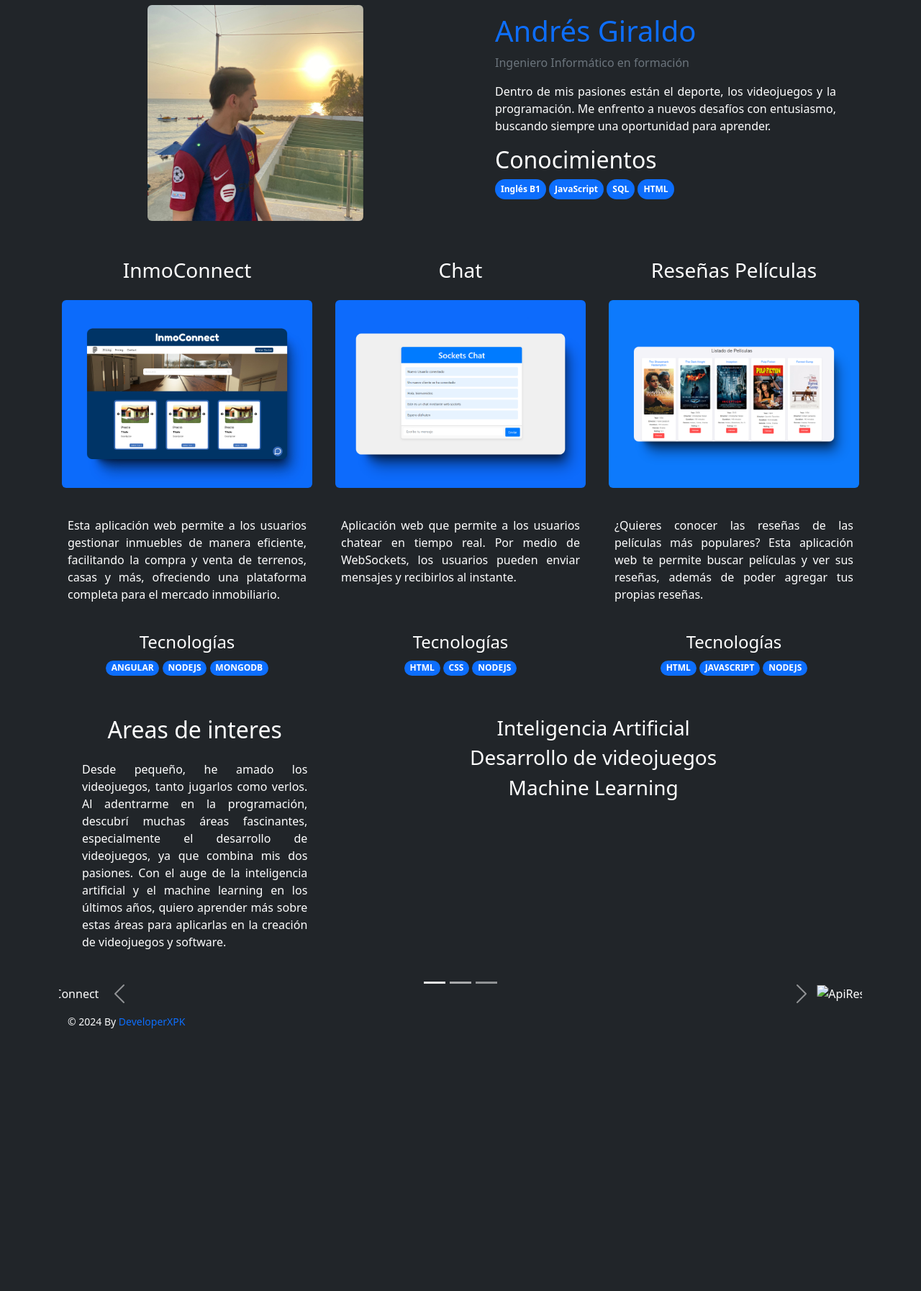
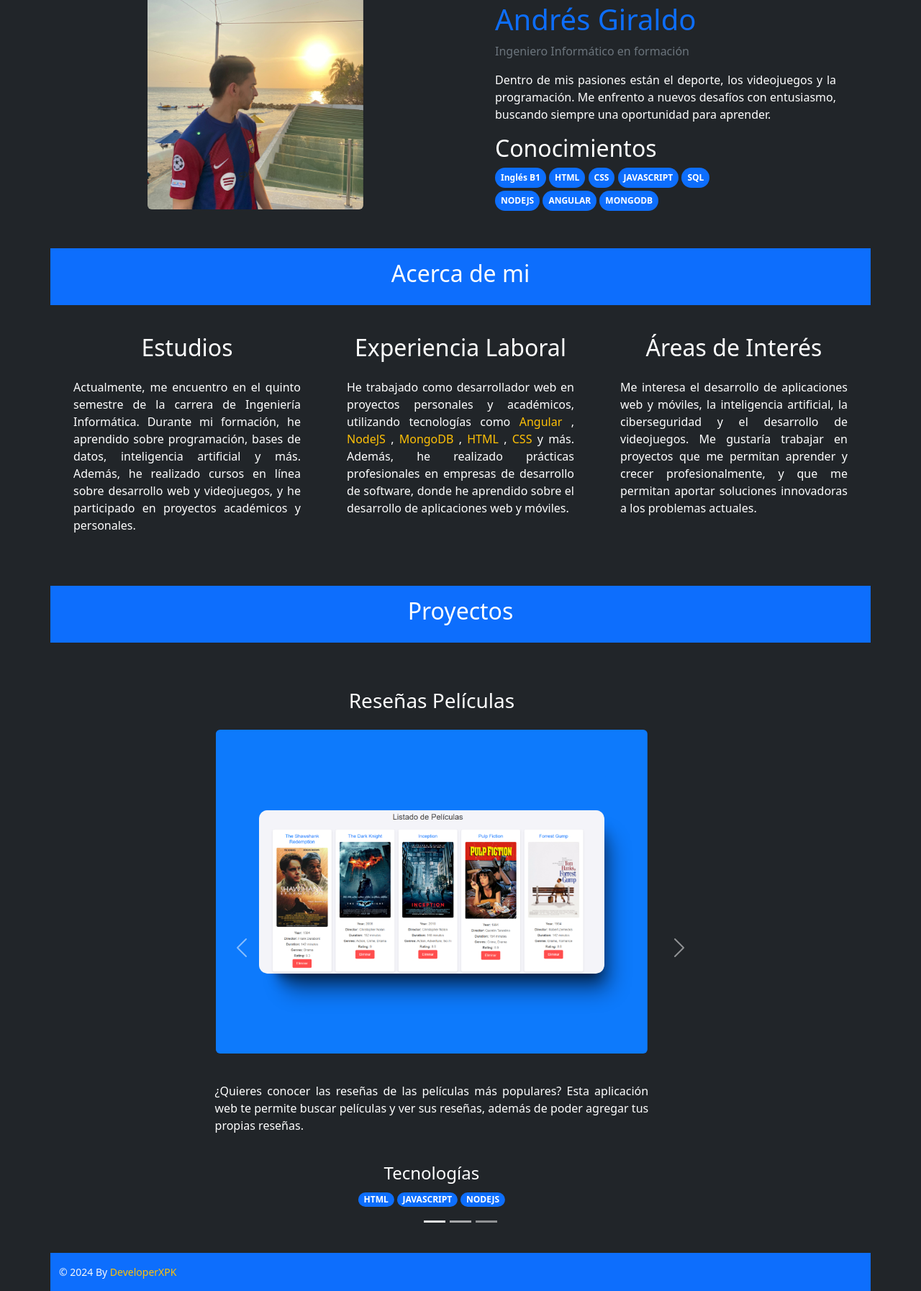
Before and after one commit to DeveloperXPK/Portafolio, a plain HTML site: page index.html in a window 1280 px wide. Shown: the part 101-1895 px from the top of the page at 72% size. Before the commit the page ends 1547 px from the top, so only its background shows below. Drawn offline with Linux system fonts and the light colour scheme.

Commit message:
Nuevo orden de seccion y carousel de los proyectos

```diff
--- a/index.html
+++ b/index.html
@@ -39,8 +39,9 @@
 
 <body class="container bg-dark text-white">
 
-    <header class="row bg-primary p-3">
-        <ul class="nav justify-content-center">
+    <header class="row bg-primary">
+        <h1 class="text-center">Portafolio</h1>
+        <!-- <ul class="nav justify-content-center">
             <li class="nav-item">
                 <a href="#" class="nav-link text-white">Inicio</a>
             </li>
@@ -50,15 +51,10 @@
             <li class="nav-item">
                 <a href="#" class="nav-link text-white">Contacto</a>
             </li>
-        </ul>
+        </ul> -->
     </header>
 
-    <!--
-        Clase "row" para crear una fila
-        Dentro de la fila, tenemos dos columnas:
-        - Imagen de perfil
-        - Información personal
-    -->
+
     <div class="row">
 
         <div class="col-lg-6 col-xl-6 p-3 text-center">
@@ -75,71 +71,95 @@
                 desafíos con entusiasmo, buscando siempre una oportunidad para aprender.
             </p>
 
+            <div class="row">
+                <div class="col-md-6 col-lg-6 col-xl-8">
                     <h2 id="Conocimientos">Conocimientos</h2>
-            <span class="badge p-2 rounded-pill bg-primary">Inglés B1</span>
-            <span class="badge p-2 rounded-pill bg-primary">JavaScript</span>
-            <span class="badge p-2 rounded-pill bg-primary">SQL</span>
-            <span class="badge p-2 rounded-pill bg-primary">HTML</span>
+                    <span class="badge p-2 mb-1 rounded-pill bg-primary">Inglés B1</span>
+                    <span class="badge p-2 mb-1 bg-primary rounded-pill">HTML</span>
+                    <span class="badge p-2 mb-1 bg-primary rounded-pill">CSS</span>
+                    <span class="badge p-2 mb-1 bg-primary rounded-pill">JAVASCRIPT</span>
+                    <span class="badge p-2 mb-1 bg-primary rounded-pill">SQL</span>
+                    <span class="badge p-2 mb-1 bg-primary rounded-pill">NODEJS</span>
+                    <span class="badge p-2 mb-1 bg-primary rounded-pill">ANGULAR</span>
+                    <span class="badge p-2 mb-1 bg-primary rounded-pill">MONGODB</span>
                 </div>
             </div>
 
-    <div id="Proyectos" class="row text-white">
+        </div>
+    </div>
+    <div class="row text-white text-center p-3 bg-primary mb-4">
+        <div>
+            <h2>Acerca de mi</h2>
+        </div>
+    </div>
+    <div class="row text-white">
 
-        <!-- INMOCONNECT -->
         <div class="col-lg col-xl-4 mb-4 d-flex flex-column p-3">
-            <h3 class="text-center">InmoConnect</h3>
-
-            <a href="https://github.com/DeveloperXPK/learning-angular" target="_blank">
-                <img src="img/inmoconnect1.jpeg" alt="Pagina principal de InmoConnect" class="img-fluid my-3 rounded">
-            </a>
-
-
-            <div class="my-3 p-2 flex-grow-1">
-                <p>
-                    Esta aplicación web permite a los usuarios gestionar inmuebles de manera eficiente, facilitando la
-                    compra
-                    y venta de terrenos, casas y más, ofreciendo una plataforma completa para el mercado inmobiliario.
+            <h2 class="text-center">Estudios</h2>
+            <p class="p-3">
+                Actualmente, me encuentro en el quinto semestre de la carrera de Ingeniería Informática. Durante mi
+                formación, he aprendido sobre programación, bases de datos, inteligencia artificial y más.
+                Además, he realizado cursos en línea sobre desarrollo web y videojuegos, y he participado en proyectos
+                académicos y personales.
             </p>
         </div>
 
-            <div class="text-center mt-auto">
-                <h4>Tecnologías</h4>
-                <span class="badge bg-primary rounded-pill">ANGULAR</span>
-                <span class="badge bg-primary rounded-pill">NODEJS</span>
-                <span class="badge bg-primary rounded-pill">MONGODB</span>
+        <div class="col-lg col-xl-4 mb-4 d-flex flex-column p-3">
+            <h2 class="text-center">Experiencia Laboral</h2>
+            <p class="p-3">
+                He trabajado como desarrollador web en proyectos personales y académicos, utilizando tecnologías como
+                <span class="text-warning">Angular</span> , <span class="text-warning">NodeJS</span> , <span
+                    class="text-warning">MongoDB</span> , <span class="text-warning">HTML</span> ,
+                <span class="text-warning">CSS</span> y más. Además, he realizado prácticas profesionales en empresas de
+                desarrollo de software, donde he aprendido sobre el desarrollo de
+                aplicaciones web y móviles.
+            </p>
+        </div>
+
+        <div class="col-lg col-xl-4 mb-4 d-flex flex-column p-3">
+            <h2 class="text-center">Áreas de Interés</h2>
+            <p class="p-3">
+                Me interesa el desarrollo de aplicaciones web y móviles, la inteligencia artificial, la ciberseguridad y
+                el desarrollo de videojuegos. Me gustaría trabajar en proyectos que me permitan aprender y crecer
+                profesionalmente, y que me permitan aportar soluciones innovadoras a los problemas actuales.
+            </p>
         </div>
     </div>
 
-        <!-- RENDIMIENTO JUGADOR -->
-        <div class="col-lg col-xl-4 mb-4 d-flex flex-column p-3">
-            <h3 class="text-center">Chat</h3>
-            <a href="https://github.com/DeveloperXPK/WebSocket" target="_blank">
-                <img src="img/WebSockets.png" alt="Rendimiento de jugador" class="img-fluid my-3 rounded">
+
+    <div class="row text-white text-center p-3 bg-primary">
+        <div>
+            <h2>Proyectos</h2>
+            <!-- <p >
+                A continuación, se presentan algunos de los proyectos en los que he participado. Para más información,
+                puedes visitar mi perfil de GitHub.
+            </p> -->
+        </div>
+    </div>
+
+    <div class="row text-white text-center p-3">
+        <div class="col-xl-2"></div>
+        <div class="col-xl-8 text-center">
+
+            <div id="demo" class="carousel slide" data-bs-ride="carousel">
+
+                <div class="carousel-indicators">
+                    <button type="button" data-bs-target="#demo" data-bs-slide-to="0" class="active"></button>
+                    <button type="button" data-bs-target="#demo" data-bs-slide-to="1"></button>
+                    <button type="button" data-bs-target="#demo" data-bs-slide-to="2"></button>
+                </div>
+
+                <div class="carousel-inner">
+                    <div class="carousel-item active p-5">
+                        <h3 class="text-center">Reseñas Películas</h3>
+                        <a href="https://github.com/DeveloperXPK/deploy-rest-api" target="_blank">
+                            <img src="img/Peliculas.png" alt="Página de Películas" class="img-fluid my-3 rounded" style="width: 600px;">
                         </a>
 
                         <div class="my-3 p-2 flex-grow-1">
                             <p>
-                    Aplicación web que permite a los usuarios chatear en tiempo real. Por medio de WebSockets, los
-                    usuarios pueden enviar mensajes y recibirlos al instante.
-                </p>
-            </div>
-            <div class="text-center mt-auto">
-                <h4>Tecnologías</h4>
-                <span class="badge bg-primary rounded-pill">HTML</span>
-                <span class="badge bg-primary rounded-pill">CSS</span>
-                <span class="badge bg-primary rounded-pill">NODEJS</span>
-            </div>
-        </div>
-
-        <div class="col-lg col-xl-4 mb-4 d-flex flex-column p-3">
-            <h3 class="text-center">Reseñas Películas</h3>
-            <a href="https://github.com/DeveloperXPK/deploy-rest-api" target="_blank">
-                <img src="img/Peliculas.png" alt="Página de Películas" class="img-fluid my-3 rounded">
-            </a>
-
-            <div class="my-3 p-2 flex-grow-1">
-                <p>
-                    ¿Quieres conocer las reseñas de las películas más populares? Esta aplicación web te permite buscar
+                                ¿Quieres conocer las reseñas de las películas más populares? Esta aplicación web te
+                                permite buscar
                                 películas y ver sus reseñas, además de poder agregar tus propias reseñas.
                             </p>
                         </div>
@@ -151,70 +171,73 @@
                             <span class="badge bg-primary rounded-pill">NODEJS</span>
                         </div>
                     </div>
+                    <div class="carousel-item p-5">
+                        <h3 class="text-center">Chat</h3>
+                        <a href="https://github.com/DeveloperXPK/WebSocket" target="_blank">
+                            <img src="img/WebSockets.png" alt="Rendimiento de jugador" class="img-fluid my-3 rounded" style="width: 600px;">
+                        </a>
+
+                        <div class="my-3 p-2 flex-grow-1">
+                            <p>
+                                Aplicación web que permite a los usuarios chatear en tiempo real. Por medio de
+                                WebSockets, los
+                                usuarios pueden enviar mensajes y recibirlos al instante.
+                            </p>
                         </div>
+                        <div class="text-center mt-auto">
+                            <h4>Tecnologías</h4>
+                            <span class="badge bg-primary rounded-pill">HTML</span>
+                            <span class="badge bg-primary rounded-pill">CSS</span>
+                            <span class="badge bg-primary rounded-pill">NODEJS</span>
+                        </div>
+                    </div>
+                    <div class="carousel-item p-5">
+                        <h3 class="text-center">InmoConnect</h3>
+
+                        <a href="https://github.com/DeveloperXPK/learning-angular" target="_blank">
+                            <img src="img/inmoconnect1.jpeg" alt="Pagina principal de InmoConnect"
+                                class="img-fluid my-3 rounded" style="width: 600px;">
+                        </a>
 
 
-    <div class="row text-white text-center p-3">
-        <div class="col-md-12 col-lg-6 col-xl-4">
-            <h2>Areas de interes</h2>
-            <p class="p-3">
-                Desde pequeño, he amado los videojuegos, tanto jugarlos como verlos. Al adentrarme en la programación,
-                descubrí muchas áreas fascinantes, especialmente el desarrollo de videojuegos, ya que combina mis dos
-                pasiones. Con el auge de la inteligencia artificial y el machine learning en los últimos años, quiero
-                aprender más sobre estas áreas para aplicarlas en la creación de videojuegos y software.
+                        <div class="my-3 p-2 flex-grow-1">
+                            <p>
+                                Esta aplicación web permite a los usuarios gestionar inmuebles de manera eficiente,
+                                facilitando la compra y venta de terrenos, casas y más, ofreciendo una plataforma
+                                completa para el mercado inmobiliario.
                             </p>
                         </div>
 
-        <div class="col d-flex flex-column">
-            <div>
-                <h3>Inteligencia Artificial</h3>
-            </div>
-
-            <div>
-                <h3>Desarrollo de videojuegos</h3>
-            </div>
-
-            <div>
-                <h3>Machine Learning</h3>
+                        <div class="text-center mt-auto">
+                            <h4>Tecnologías</h4>
+                            <span class="badge bg-primary rounded-pill">ANGULAR</span>
+                            <span class="badge bg-primary rounded-pill">NODEJS</span>
+                            <span class="badge bg-primary rounded-pill">MONGODB</span>
                         </div>
                     </div>
                 </div>
 
-    <div id="demo" class="carousel slide" data-bs-ride="carousel">
-
-        <!-- Indicators/dots -->
-        <div class="carousel-indicators">
-            <button type="button" data-bs-target="#demo" data-bs-slide-to="0" class="active"></button>
-            <button type="button" data-bs-target="#demo" data-bs-slide-to="1"></button>
-            <button type="button" data-bs-target="#demo" data-bs-slide-to="2"></button>
-        </div>
-
-        <!-- The slideshow/carousel -->
-        <div class="carousel-inner">
-            <div class="carousel-item active">
-                <img src="img/InmoConnect.png" alt="InmoConnect" class="d-block w-100">
-            </div>
-            <div class="carousel-item">
-                <img src="img/ApiRest.png" alt="ApiRest listador de pelicas" class="d-block w-100">
-            </div>
-            <div class="carousel-item">
-                <img src="img/Rendimiento.png" alt="Aplicaciónde logica fuzzy" class="d-block w-100">
-            </div>
-        </div>
-
-        <!-- Left and right controls/icons -->
                 <button class="carousel-control-prev" type="button" data-bs-target="#demo" data-bs-slide="prev">
                     <span class="carousel-control-prev-icon"></span>
                 </button>
+
+
                 <button class="carousel-control-next" type="button" data-bs-target="#demo" data-bs-slide="next">
                     <span class="carousel-control-next-icon"></span>
                 </button>
             </div>
-    <footer class="footer py-3">
+
+        </div>
+
+        <div class="col-xl-2"></div>
+
+    </div>
+
+    <footer class="row footer py-3 bg-primary">
         <div class="container">
             <p class="small mb-0 text-light">
                 &copy; 2024 By <a href="https://github.com/DeveloperXPK" target="_blank"
-                    class=" text-decoration-none"><span class="text-primary">DeveloperXPK</span></a>
+                    class=" text-decoration-none"><span class="text-warning">DeveloperXPK</span></a>
             </p>
         </div>
     </footer>
```
Lines whose indentation alone changed are shown as unchanged.
